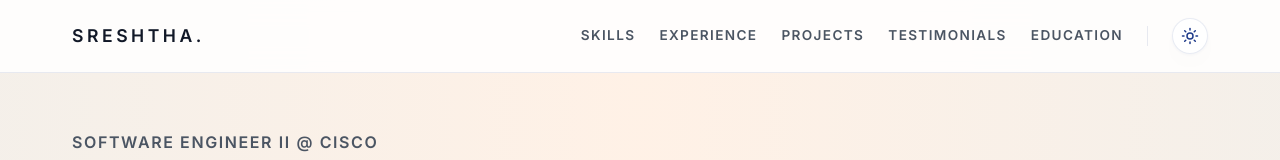
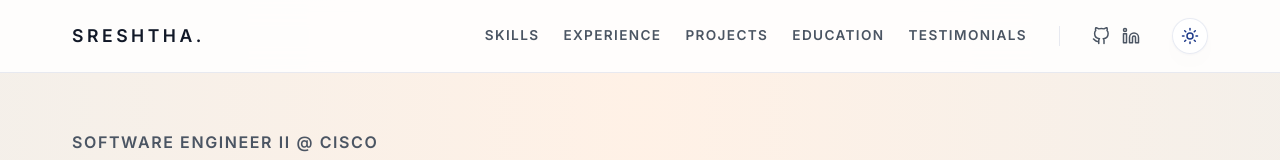
Before and after one commit to sreshtha10/sreshtha10.github.io, a React (Vite) app: page / in a window 1280 px wide. Shown: the top 160 px of the page. Built offline with nearby package versions, Linux system fonts and the light colour scheme.

Commit message:
updated UX

```diff
--- a/src/App.tsx
+++ b/src/App.tsx
@@ -48,8 +48,7 @@ const ArmySchoolLogo = ({ size = 24 }: { size?: number }) => (
 
 const GithubIcon = ({ size = 18 }: { size?: number }) => (
   <svg width={size} height={size} viewBox="0 0 24 24" fill="none" stroke="currentColor" strokeWidth="2" strokeLinecap="round" strokeLinejoin="round">
-    <path d="M15 22v-4a4.8 4.8 0 0 0-1-3.5c3 0 6-2 6-5.5.08-1.25-.27-2.48-1-3.5.28-1.15.28-2.35 0-3.5 0 0-1 0-3 1.5-2.64-.5-5.36-.5-8 0C6 2 5 2 5 2c-.3 1.15-.3 2.35 0 3.5A5.403 5.403 0 0 0 4 9c0 3.5 3 5.5 6 5.5-.39.49-.68 1.05-.85 1.65-.17.6-.22 1.23-.15 1.85v4" />
-    <path d="M9 18c-4.51 2-5-2-7-2" />
+    <path d="M9 19c-5 1.5-5-2.5-7-3m14 6v-3.87a3.37 3.37 0 0 0-.94-2.61c3.14-.35 6.44-1.54 6.44-7A5.44 5.44 0 0 0 20 4.77 5.07 5.07 0 0 0 19.91 1S18.73.65 16 2.48a13.38 13.38 0 0 0-7 0C6.27.65 5.09 1 5.09 1A5.07 5.07 0 0 0 5 4.77a5.44 5.44 0 0 0-1.5 3.78c0 5.42 3.3 6.61 6.44 7A3.37 3.37 0 0 0 9 18.13V22"></path>
   </svg>
 );
 
@@ -280,6 +279,14 @@ function App() {
                   Projects
                 </a>
                 <a
+                  href="#education"
+                  style={{ textDecoration: 'none', color: 'var(--text-secondary)', fontSize: '0.85rem', fontWeight: 600 }}
+                  onMouseEnter={(e) => e.currentTarget.style.color = 'var(--text-primary)'}
+                  onMouseLeave={(e) => e.currentTarget.style.color = 'var(--text-secondary)'}
+                >
+                  Education
+                </a>
+                <a
                   href="#testimonials"
                   style={{ textDecoration: 'none', color: 'var(--text-secondary)', fontSize: '0.85rem', fontWeight: 600 }}
                   onMouseEnter={(e) => e.currentTarget.style.color = 'var(--text-primary)'}
@@ -287,16 +294,34 @@ function App() {
                 >
                   Testimonials
                 </a>
-                <a
-                  href="#education"
-                  style={{ textDecoration: 'none', color: 'var(--text-secondary)', fontSize: '0.85rem', fontWeight: 600 }}
-                  onMouseEnter={(e) => e.currentTarget.style.color = 'var(--text-primary)'}
-                  onMouseLeave={(e) => e.currentTarget.style.color = 'var(--text-secondary)'}
-                >
-                  Education
-                </a>
 
-                <div style={{ width: '1px', height: '20px', background: 'var(--card-border)' }} />
+                <div style={{ width: '1px', height: '20px', background: 'var(--card-border)', margin: '0 8px' }} />
+
+                {/* Social Icons & Theme Toggles */}
+                <div style={{ display: 'flex', gap: '12px', alignItems: 'center', marginRight: '8px' }}>
+                  <a
+                    href="https://github.com/sreshtha10"
+                    target="_blank"
+                    rel="noreferrer"
+                    style={{ color: 'var(--text-secondary)', display: 'flex', alignItems: 'center', transition: 'color 0.2s' }}
+                    onMouseEnter={(e) => e.currentTarget.style.color = 'var(--text-primary)'}
+                    onMouseLeave={(e) => e.currentTarget.style.color = 'var(--text-secondary)'}
+                    aria-label="GitHub Profile"
+                  >
+                    <GithubIcon size={18} />
+                  </a>
+                  <a
+                    href="https://linkedin.com/in/sreshtha-mehrotra"
+                    target="_blank"
+                    rel="noreferrer"
+                    style={{ color: 'var(--text-secondary)', display: 'flex', alignItems: 'center', transition: 'color 0.2s' }}
+                    onMouseEnter={(e) => e.currentTarget.style.color = 'var(--text-primary)'}
+                    onMouseLeave={(e) => e.currentTarget.style.color = 'var(--text-secondary)'}
+                    aria-label="LinkedIn Profile"
+                  >
+                    <LinkedinIcon size={18} />
+                  </a>
+                </div>
 
                 {/* Theme Switcher Toggle */}
                 <button
@@ -746,7 +771,7 @@ function App() {
               {/* Project Card: FIRE */}
               <div className="glass-panel" style={{ display: 'flex', flexDirection: 'column', gap: '20px', padding: '32px' }}>
                 <div>
-                  <div style={{ display: 'inline-flex', background: 'rgba(13, 148, 136, 0.08)', border: '1px solid rgba(13, 148, 136, 0.2)', padding: '4px 12px', borderRadius: '9999px', color: 'var(--accent-secondary)', fontSize: '0.75rem', fontWeight: 600, marginBottom: '12px' }}>
+                  <div style={{ display: 'inline-flex', background: 'rgba(13, 148, 136, 0.08)', border: '1px solid rgba(13, 148, 136, 0.2)', padding: '4px 12px', borderRadius: '9999px', color: 'var(--accent)', fontSize: '0.75rem', fontWeight: 600, marginBottom: '12px' }}>
                     AI-powered agent
                   </div>
                   <h3 style={{ fontSize: '1.5rem', fontWeight: 700, marginBottom: '12px' }}>Fix and Review (FIRE)</h3>
@@ -919,7 +944,7 @@ function App() {
                       <div style={{ fontSize: '0.88rem', color: 'var(--text-secondary)', fontWeight: 500 }}>
                         Intermediate PCM (CBSE)
                       </div>
-                      <div style={{ fontSize: '0.8rem', color: 'var(--accent-secondary)', fontWeight: 600, marginTop: '6px' }}>
+                      <div style={{ fontSize: '0.8rem', color: 'var(--accent)', fontWeight: 600, marginTop: '6px' }}>
                         Percentage: 96.4%
                       </div>
                     </div>
--- a/src/components/Testimonials.tsx
+++ b/src/components/Testimonials.tsx
@@ -1,4 +1,5 @@
 import React, { useState, useEffect, useRef } from 'react';
+import { ChevronLeft, ChevronRight } from 'lucide-react';
 
 interface Testimonial {
   name: string;
@@ -45,7 +46,7 @@ export const Testimonials: React.FC = () => {
     setTimeout(() => {
       setActiveIndex(idx);
       setIsAnimating(false);
-    }, 300);
+    }, 150);
   };
 
   // Auto-rotate every 8 seconds
@@ -55,7 +56,7 @@ export const Testimonials: React.FC = () => {
       setTimeout(() => {
         setActiveIndex((prev) => (prev + 1) % testimonials.length);
         setIsAnimating(false);
-      }, 300);
+      }, 150);
     }, 8000);
 
     return () => {
@@ -72,7 +73,7 @@ export const Testimonials: React.FC = () => {
       setTimeout(() => {
         setActiveIndex((prev) => (prev + 1) % testimonials.length);
         setIsAnimating(false);
-      }, 300);
+      }, 150);
     }, 8000);
   };
 
@@ -87,7 +88,7 @@ export const Testimonials: React.FC = () => {
           position: 'relative',
           overflow: 'hidden',
           padding: '40px 36px 36px',
-          minHeight: '280px',
+          minHeight: '380px',
           display: 'flex',
           flexDirection: 'column',
           justifyContent: 'space-between',
@@ -109,7 +110,7 @@ export const Testimonials: React.FC = () => {
           style={{
             opacity: isAnimating ? 0 : 1,
             transform: isAnimating ? 'translateY(8px)' : 'translateY(0)',
-            transition: 'opacity 0.3s ease, transform 0.3s ease',
+            transition: 'opacity 0.15s ease, transform 0.15s ease',
           }}
         >
           {/* Quote text */}
@@ -167,13 +168,34 @@ export const Testimonials: React.FC = () => {
         </div>
       </div>
 
-      {/* Navigation dots */}
+      {/* Navigation dots and arrows */}
       <div style={{
         display: 'flex',
         justifyContent: 'center',
-        gap: '10px',
+        gap: '16px',
         alignItems: 'center',
       }}>
+        <button
+          onClick={() => handleManualSwitch((activeIndex - 1 + testimonials.length) % testimonials.length)}
+          aria-label="Previous testimonial"
+          style={{
+            background: 'transparent',
+            border: 'none',
+            color: 'var(--text-secondary)',
+            cursor: 'pointer',
+            padding: '4px',
+            display: 'flex',
+            alignItems: 'center',
+            justifyContent: 'center',
+            transition: 'color 0.2s'
+          }}
+          onMouseEnter={(e) => e.currentTarget.style.color = 'var(--text-primary)'}
+          onMouseLeave={(e) => e.currentTarget.style.color = 'var(--text-secondary)'}
+        >
+          <ChevronLeft size={20} />
+        </button>
+
+        <div style={{ display: 'flex', gap: '10px' }}>
           {testimonials.map((_, idx) => (
             <button
               key={idx}
@@ -192,6 +214,27 @@ export const Testimonials: React.FC = () => {
             />
           ))}
         </div>
+
+        <button
+          onClick={() => handleManualSwitch((activeIndex + 1) % testimonials.length)}
+          aria-label="Next testimonial"
+          style={{
+            background: 'transparent',
+            border: 'none',
+            color: 'var(--text-secondary)',
+            cursor: 'pointer',
+            padding: '4px',
+            display: 'flex',
+            alignItems: 'center',
+            justifyContent: 'center',
+            transition: 'color 0.2s'
+          }}
+          onMouseEnter={(e) => e.currentTarget.style.color = 'var(--text-primary)'}
+          onMouseLeave={(e) => e.currentTarget.style.color = 'var(--text-secondary)'}
+        >
+          <ChevronRight size={20} />
+        </button>
+      </div>
     </div>
   );
 };
```
Lines whose indentation alone changed are shown as unchanged.
